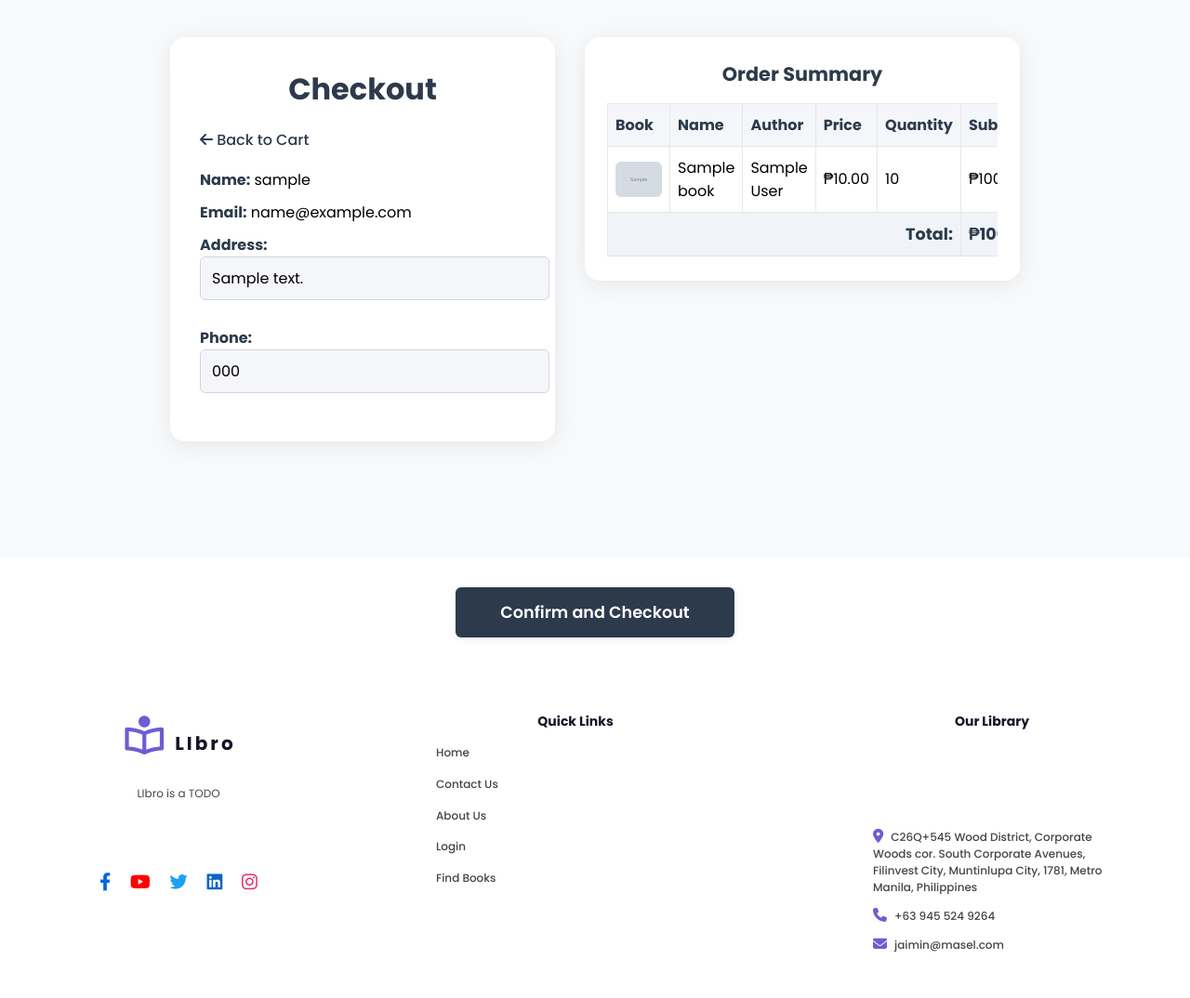
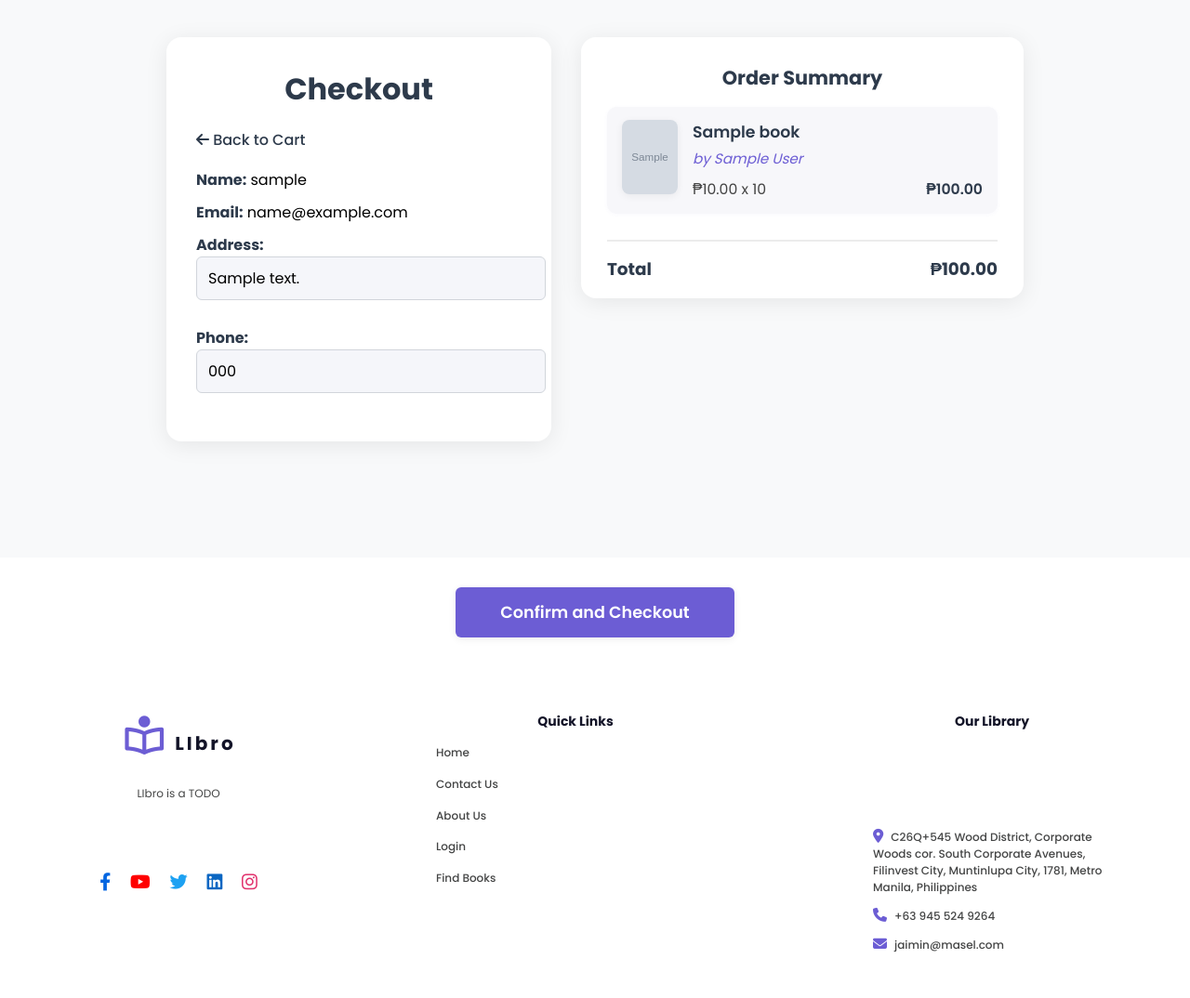
Before and after one commit to clstljr/LIBro, a PHP site: page /pages/checkout.php in a window 1280 px wide. Shown: the part 115-1189 px from the top of the page at 93% size. Run offline with PHP 8.4, Linux system fonts and the light colour scheme; the visitor is signed in with stand-in values (Sample User, id 1); tables that the repository leaves empty or names only in its code hold one stand-in row (values such as "Sample post"); grey boxes marked "Sample" are stand-in pictures; some libraries are stand-ins or nearby versions; grey boxes are pictures that could not be loaded.

Commit message:
Update landing, login, registration pages with new tagline and remove TODO sections; enhance checkout page layout and styling for better user experience.

```diff
--- a/landingPage.php
+++ b/landingPage.php
@@ -196,7 +196,7 @@
         </div>
         <div class="logo-body">
           <p>
-            LIbro is a TODO
+            Feed Your Mind, Anytime, Anywhere.
           </p>
         </div>
         <div class="social-links">
--- a/pages/checkout.php
+++ b/pages/checkout.php
@@ -129,10 +129,10 @@ $cartResult->data_seek(0);
         background: #fff;
         border-radius: 16px;
         box-shadow: 0 4px 24px rgba(0,0,0,0.08);
-        padding: 24px 24px 16px 24px;
+        padding: 28px 28px 18px 28px;
         max-width: 420px;
         width: 100%;
-        margin-bottom: 0;
+        margin-bottom: 32px;
         display: flex;
         flex-direction: column;
         align-items: center;
@@ -142,36 +142,67 @@ $cartResult->data_seek(0);
         color: #2d3a4b;
         font-size: 1.3rem;
       }
-      .order-summary-table-wrapper {
+      .order-summary-list {
         width: 100%;
-        overflow-x: auto;
+        display: flex;
+        flex-direction: column;
+        gap: 18px;
       }
-      .order-summary table {
-        width: 100%;
-        border-collapse: collapse;
-        margin-bottom: 10px;
-        background: #fff;
+      .order-item {
+        display: flex;
+        align-items: flex-start;
+        gap: 16px;
+        background: #f7f7fa;
+        border-radius: 10px;
+        padding: 14px 16px;
+        box-shadow: 0 1px 4px rgba(108,93,212,0.04);
+        position: relative;
       }
-      .order-summary th, .order-summary td {
-        border: 1px solid #e5e7eb;
-        padding: 10px 8px;
-        text-align: left;
-        font-size: 1rem;
+      .order-item-img img {
+        width: 60px;
+        height: 80px;
+        object-fit: cover;
+        border-radius: 8px;
+        box-shadow: 0 2px 8px rgba(0,0,0,0.06);
       }
-      .order-summary th {
-        background: #f5f6fa;
+      .order-item-details {
+        flex: 1;
+        display: flex;
+        flex-direction: column;
+        gap: 4px;
+      }
+      .order-item-title {
+        font-size: 1.08rem;
+        font-weight: 600;
         color: #2d3a4b;
       }
-      .order-summary img {
-        max-width: 60px;
-        border-radius: 6px;
-        display: block;
-        margin: 0 auto;
+      .order-item-author {
+        font-size: 0.95rem;
+        color: #6c5dd4;
+        font-style: italic;
       }
-      .order-summary .total-row th, .order-summary .total-row td {
-        font-weight: bold;
-        font-size: 1.1rem;
-        background: #f0f4f8;
+      .order-item-meta {
+        display: flex;
+        justify-content: space-between;
+        align-items: center;
+        margin-top: 6px;
+        font-size: 0.98rem;
+        color: #444;
+      }
+      .order-item-subtotal {
+        font-weight: 600;
+        color: #2d3a4b;
+      }
+      .order-summary-total {
+        display: flex;
+        justify-content: space-between;
+        align-items: center;
+        font-size: 1.15rem;
+        font-weight: 700;
+        color: #2d3a4b;
+        border-top: 2px solid #ececec;
+        padding-top: 16px;
+        margin-top: 10px;
       }
       .checkout-btn-wrapper {
         display: flex;
@@ -180,7 +211,7 @@ $cartResult->data_seek(0);
         margin: 32px 0 48px 0;
       }
       .checkout-btn {
-        background: #2d3a4b;
+        background: #6c5dd4;
         color: #fff;
         border: none;
         border-radius: 6px;
@@ -192,7 +223,7 @@ $cartResult->data_seek(0);
         box-shadow: 0 2px 8px rgba(0,0,0,0.07);
       }
       .checkout-btn:hover {
-        background:rgb(170, 52, 194);
+        background:rgb(103, 36, 226);
       }
       .back-link {
         display: inline-block;
@@ -203,7 +234,7 @@ $cartResult->data_seek(0);
         transition: color 0.2s;
       }
       .back-link:hover {
-        color:rgb(141, 1, 223);
+        color:rgb(125, 57, 233);
       }
       /* Footer Styles */
       footer {
@@ -382,16 +413,7 @@ $cartResult->data_seek(0);
     </form>
     <div class="order-summary">
       <h3>Order Summary</h3>
-      <div class="order-summary-table-wrapper">
-        <table>
-          <tr>
-            <th>Book</th>
-            <th>Name</th>
-            <th>Author</th>
-            <th>Price</th>
-            <th>Quantity</th>
-            <th>Subtotal</th>
-          </tr>
+      <div class="order-summary-list">
         <?php
         $total = 0;
         $cartResult->data_seek(0);
@@ -399,20 +421,24 @@ $cartResult->data_seek(0);
             $subtotal = $row['price'] * $row['quantity'];
             $total += $subtotal;
         ?>
-          <tr>
-            <td><img src="/LIBro/uploads/<?= htmlspecialchars($row['image']) ?>" alt="<?= htmlspecialchars($row['title']) ?>" width="50"></td>
-            <td><?= htmlspecialchars($row['title']) ?></td>
-            <td><?= htmlspecialchars($row['author']) ?></td>
-            <td>₱<?= number_format($row['price'], 2) ?></td>
-            <td><?= $row['quantity'] ?></td>
-            <td>₱<?= number_format($subtotal, 2) ?></td>
-          </tr>
+        <div class="order-item">
+          <div class="order-item-img">
+            <img src="/LIBro/uploads/<?= htmlspecialchars($row['image']) ?>" alt="<?= htmlspecialchars($row['title']) ?>">
+          </div>
+          <div class="order-item-details">
+            <div class="order-item-title"><?= htmlspecialchars($row['title']) ?></div>
+            <div class="order-item-author">by <?= htmlspecialchars($row['author']) ?></div>
+            <div class="order-item-meta">
+              <span>₱<?= number_format($row['price'], 2) ?> x <?= $row['quantity'] ?></span>
+              <span class="order-item-subtotal">₱<?= number_format($subtotal, 2) ?></span>
+            </div>
+          </div>
+        </div>
         <?php endwhile; ?>
-          <tr class="total-row">
-            <th colspan="5" style="text-align:right">Total:</th>
-            <th>₱<?= number_format($total, 2) ?></th>
-          </tr>
-        </table>
+        <div class="order-summary-total">
+          <span>Total</span>
+          <span>₱<?= number_format($total, 2) ?></span>
+        </div>
       </div>
     </div>
   </section>
```
Also changed, not shown: loginPage.php (+1 -12 lines), registrationPage.php (+1 -12 lines). Lines whose indentation alone changed are shown as unchanged.
